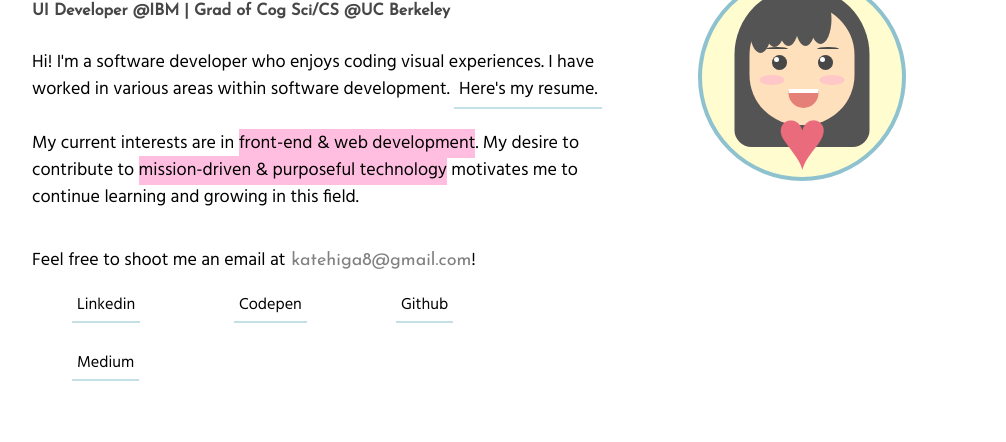
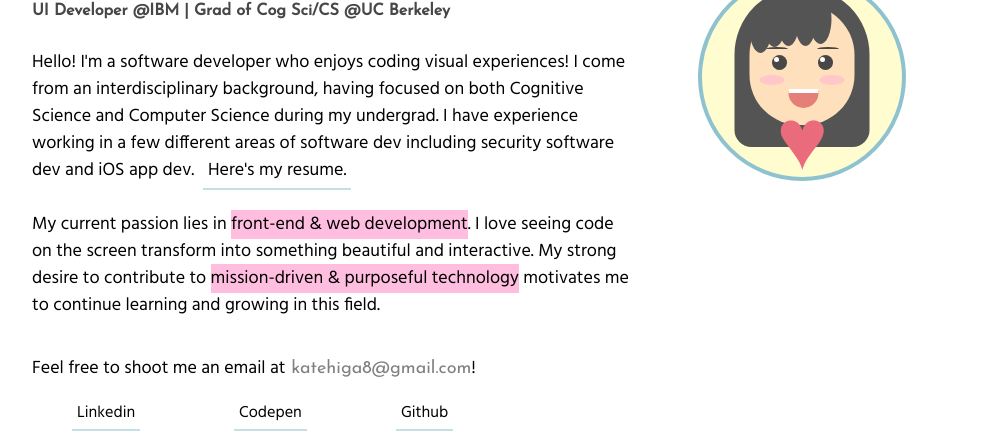
Before and after one commit to khiga8/kate-website, a Gatsby site: page / in a window 1280 px wide. Shown: the part 191-633 px from the top of the page, without its empty margins (96-1102 px from the left). Built offline with nearby package versions, Linux system fonts and the light colour scheme; Gatsby itself is replaced by a stand-in of ours; a web font is replaced by a local one.

Commit message:
Text updates

```diff
--- a/src/pages/index.js
+++ b/src/pages/index.js
@@ -50,17 +50,20 @@ const HomePage = () => {
           <h1>{name}</h1>
           <h3>{positions}</h3>
           <p className="intro">
-            Hi! I&apos;m a software developer who enjoys coding visual
-            experiences. I have worked in various areas within software
-            development.&nbsp;
+            Hello! I&apos;m a software developer who enjoys coding visual
+            experiences! I come from an interdisciplinary background, having
+            focused on both Cognitive Science and Computer Science during my
+            undergrad. I have experience working in a few different areas of
+            software dev including security software dev and iOS app dev. &nbsp;
             <a className="text-link" target="_blank" href={Resume}>
               Here&apos;s my resume.
             </a>
             &nbsp; <br />
             <br />
-            My current interests are in&nbsp;
-            <span className="emphasis">front-end & web development</span>. My
-            desire to contribute to&nbsp;
+            My current passion lies in&nbsp;
+            <span className="emphasis">front-end & web development</span>. I
+            love seeing code on the screen transform into something beautiful
+            and interactive. My strong desire to contribute to&nbsp;
             <span className="emphasis">
               mission-driven & purposeful technology
             </span>
```
